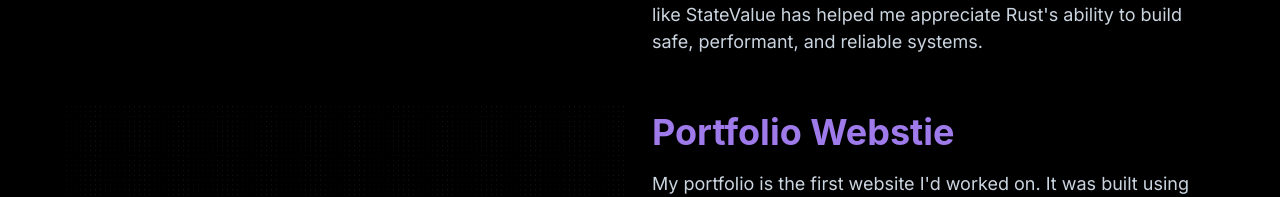
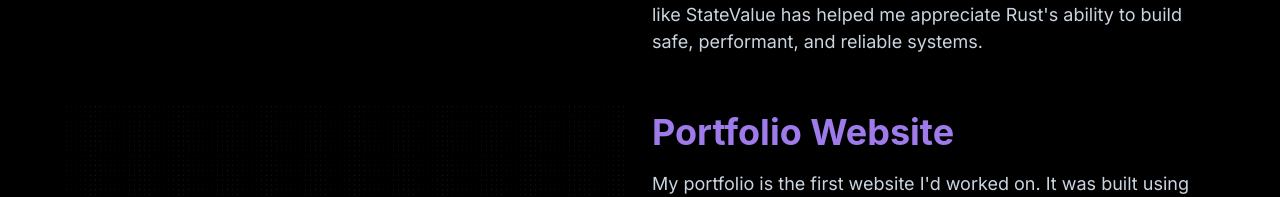
Before and after one commit to RThom6/rthom6.github.io, a Next.js app: page / in a window 1280 px wide. Shown: the part 3169-3366 px from the top of the page. Built offline with nearby package versions, Linux system fonts and the light colour scheme.

Commit message:
Update index.ts

```diff
--- a/data/index.ts
+++ b/data/index.ts
@@ -6,7 +6,7 @@ export const recentProjects = [
         imageUrl: "/resources/tell-rust.png"
     },
     {
-        title: "Portfolio Webstie",
+        title: "Portfolio Website",
         description: "My portfolio is the first website I'd worked on. It was built using Next.js, FlutterFlow, ChakraUI and was written in Typescript. It taught me to design my own page and how to style so that a site may look good on small, medium or large devices.",
         description2: "The point of this portfolio page is to provide more information about myself and allow me to display some projects that I am proud of in a little more detail. If you're reading this and you have any feedback you might want to give, please feel free to contact me as I am always looking to improve.",
         imageUrl: "/resources/portfolio.png"
```
